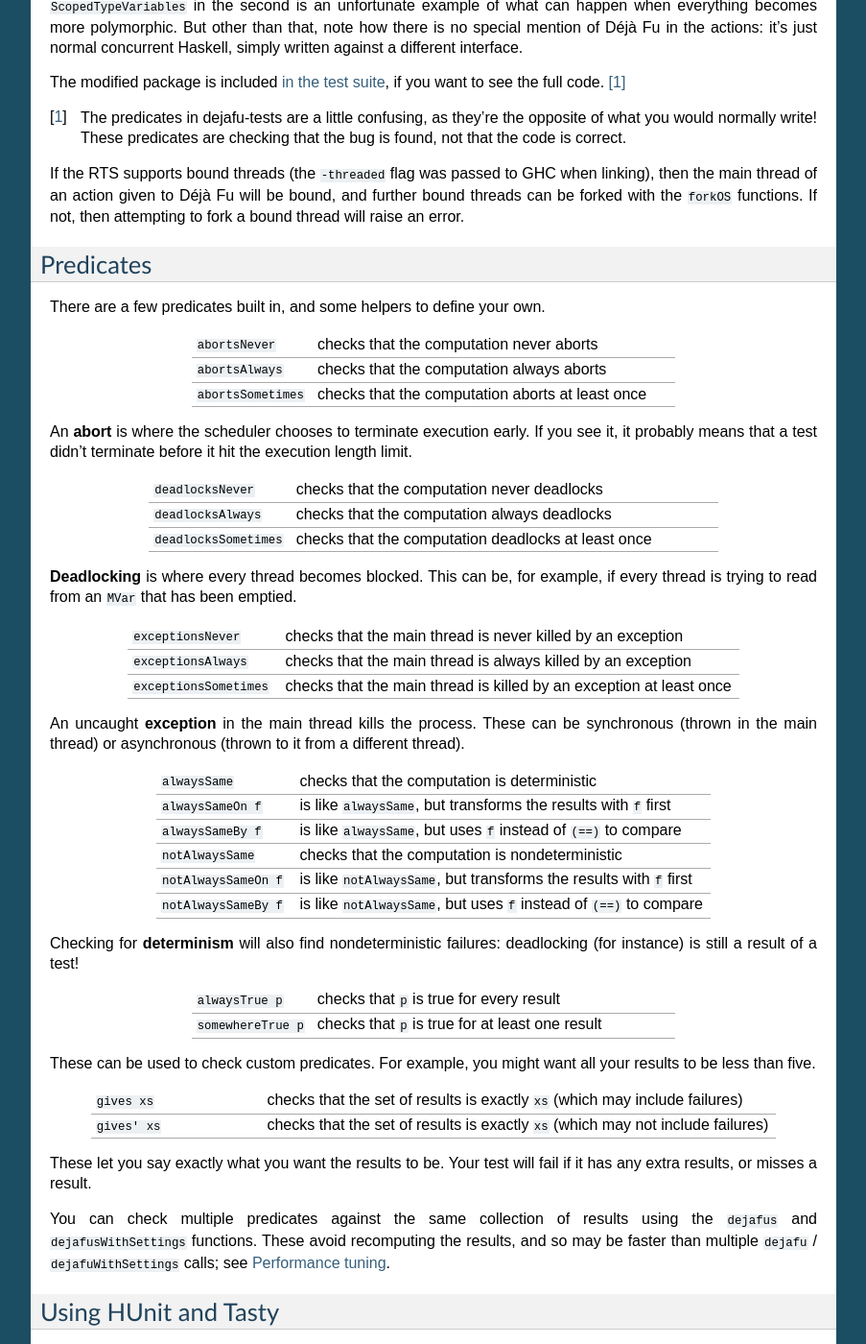
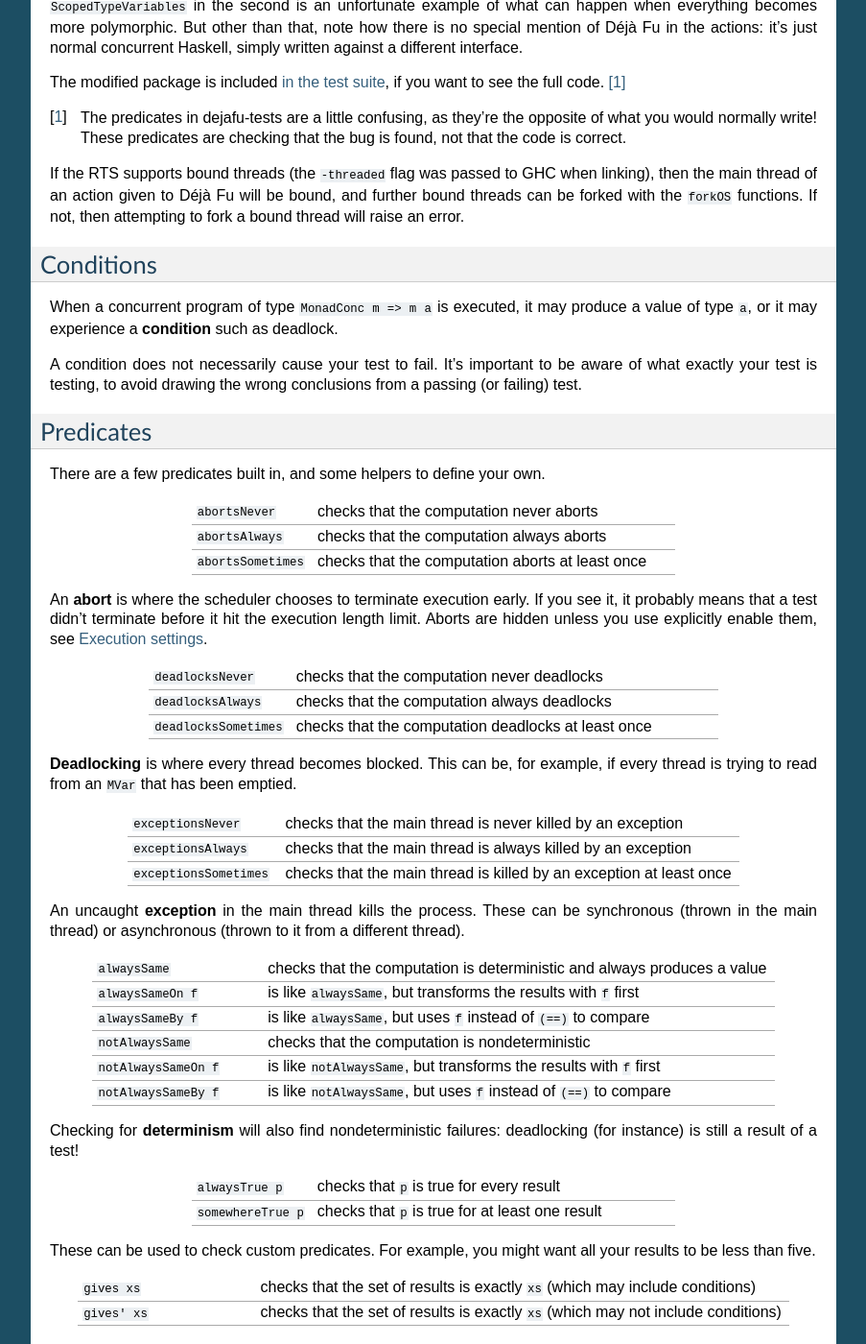
Before and after one commit to barrucadu/dejafu, a Sphinx documentation site: the page built from doc/unit_testing.rst, in a window 1280 px wide and 1400 px high, scrolled down 744 px. Shown: the whole window at 96% size, without its empty margins (198-1101 px from the left). Built offline with Sphinx 7.4.7, drawn with Linux system fonts in a browser that asks for light colours.

Commit message:
Review website

```diff
--- a/doc/advanced.rst
+++ b/doc/advanced.rst
@@ -22,6 +22,9 @@ controls some of Déjà Fu's behaviour:
 The available settings are:
 
 * **"Way"**, how to explore the behaviours of the program under test.
+
+* **Length bound**, a cut-off point to terminate an execution even if
+  it's not done yet.
 
 * **Memory model**, which affects how non-synchronised operations,
   such as ``readIORef`` and ``writeIORef`` behave.
--- a/doc/typeclass.rst
+++ b/doc/typeclass.rst
@@ -110,3 +110,6 @@ able to derive it.  For example:
   deriving instance MonadCatch m => MonadCatch (MyMonad m)
 
   deriving instance MonadSTM m => MonadSTM (MyMonad m)
+
+Don't be put off by the use of ``UndecidableInstances``, it's safe
+here.
--- a/doc/unit_testing.rst
+++ b/doc/unit_testing.rst
@@ -70,6 +70,18 @@ Fu will be bound, and further bound threads can be forked with the
 will raise an error.
 
 
+Conditions
+----------
+
+When a concurrent program of type ``MonadConc m => m a`` is executed,
+it may produce a value of type ``a``, or it may experience a
+**condition** such as deadlock.
+
+A condition does not necessarily cause your test to fail.  It's
+important to be aware of what exactly your test is testing, to avoid
+drawing the wrong conclusions from a passing (or failing) test.
+
+
 Predicates
 ----------
 
@@ -85,7 +97,8 @@ own.
 
 An **abort** is where the scheduler chooses to terminate execution
 early.  If you see it, it probably means that a test didn't terminate
-before it hit the execution length limit.
+before it hit the execution length limit.  Aborts are hidden unless
+you use explicitly enable them, see :ref:`settings`.
 
 .. csv-table::
   :widths: 25, 75
@@ -112,7 +125,7 @@ to it from a different thread).
 .. csv-table::
   :widths: 25, 75
 
-  ``alwaysSame``,"checks that the computation is deterministic"
+  ``alwaysSame``,"checks that the computation is deterministic and always produces a value"
   ``alwaysSameOn f``,"is like ``alwaysSame``, but transforms the results with ``f`` first"
   ``alwaysSameBy f``,"is like ``alwaysSame``, but uses ``f`` instead of ``(==)`` to compare"
   ``notAlwaysSame``,"checks that the computation is nondeterministic"
@@ -134,8 +147,8 @@ want all your results to be less than five.
 .. csv-table::
   :widths: 25, 75
 
-  ``gives xs``,"checks that the set of results is exactly ``xs`` (which may include failures)"
-  ``gives' xs``,"checks that the set of results is exactly ``xs`` (which may not include failures)"
+  ``gives xs``,"checks that the set of results is exactly ``xs`` (which may include conditions)"
+  ``gives' xs``,"checks that the set of results is exactly ``xs`` (which may not include conditions)"
 
 These let you say exactly what you want the results to be.  Your test
 will fail if it has any extra results, or misses a result.
```
Also changed, not shown: doc/migration_1x_2x.rst (+4 -4 lines).
